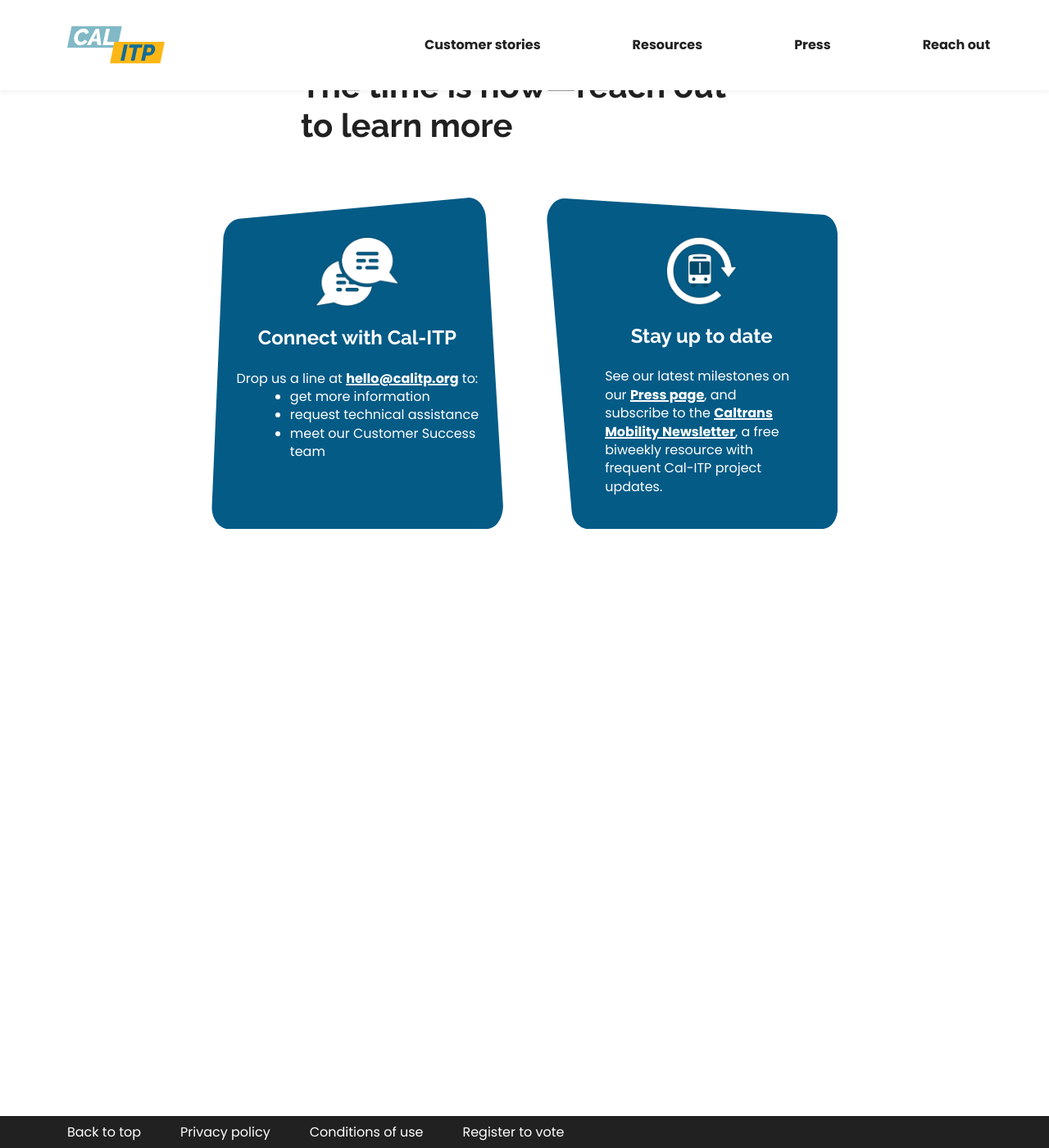
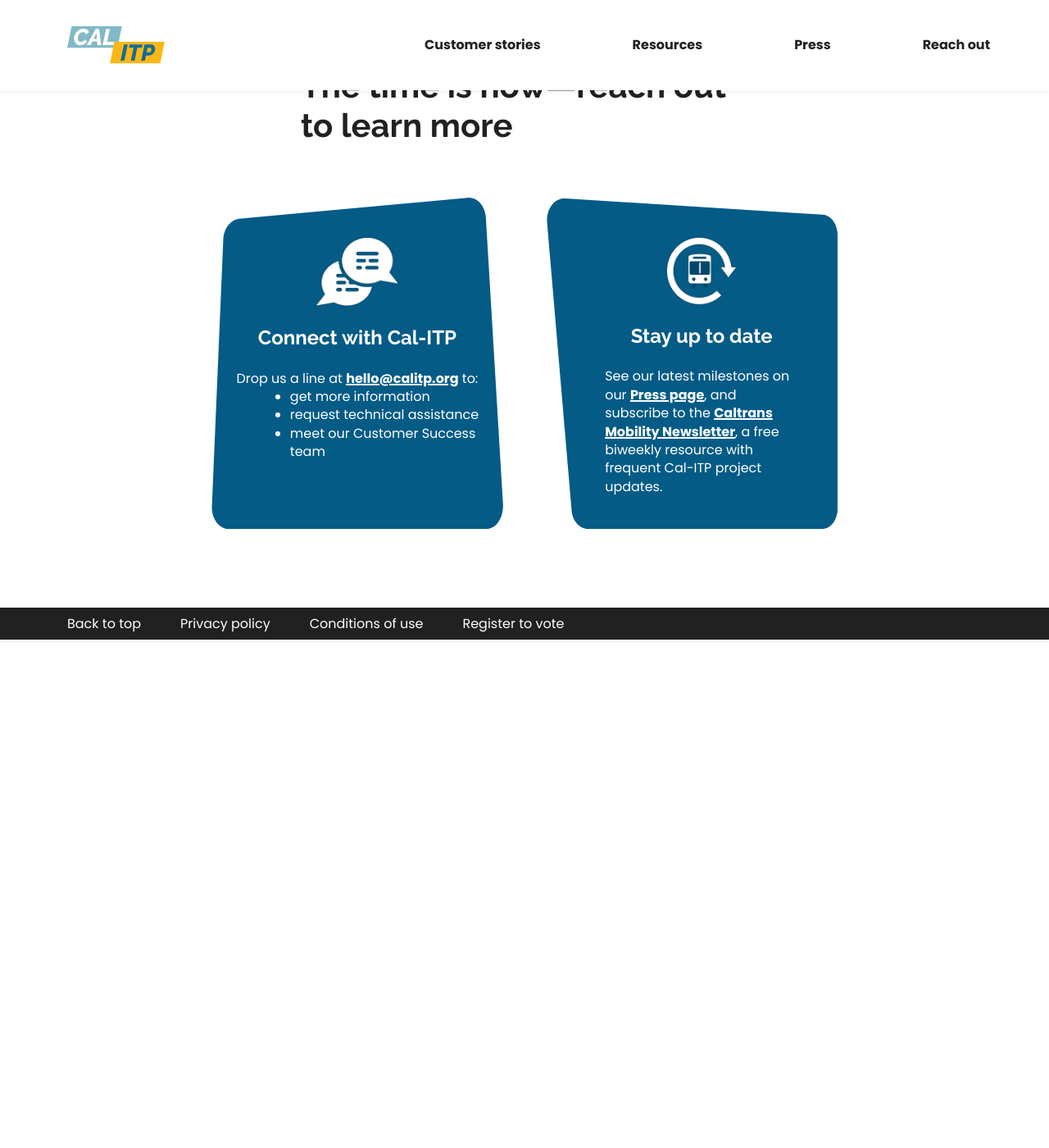
Before and after one commit to cal-itp/calitp.org, a Jekyll site: the page built from src/index.html, in a window 1280 px wide and 1400 px high, scrolled down 4313 px. Shown: the whole window at 82% size. Built offline with Jekyll 4.4.1, drawn with Linux system fonts in a browser that asks for light colours; after the commit the page ends 5093 px from its top, so only the background shows below that.

Commit message:
fix(footer): only absolute footer on stories

```diff
--- a/src/_includes/footer.html
+++ b/src/_includes/footer.html
@@ -1,4 +1,4 @@
-<section class="footer-container bg-dark navbar d-print-none">
+<section class="{{ page.footer-class }} bg-dark navbar d-print-none">
   <footer class="container">
     <nav class="col-12">
       <ul class="list-unstyled row row-column gap-md-4 my-3 my-md-0">
--- a/src/customer-stories.html
+++ b/src/customer-stories.html
@@ -2,6 +2,7 @@
 layout: default
 permalink: /customer-stories
 title: Customer stories
+footer-class: absolute-footer
 ---
 
 {% include clipped-header.html %}
--- a/src/stylesheets/main.css
+++ b/src/stylesheets/main.css
@@ -520,7 +520,7 @@
   }
 
   .monterey-and-contact,
-  .footer-container {
+  .absolute-footer {
     position: relative;
     top: 620px; /* Height of the absolutely-positioned Impact section */
   }
```
